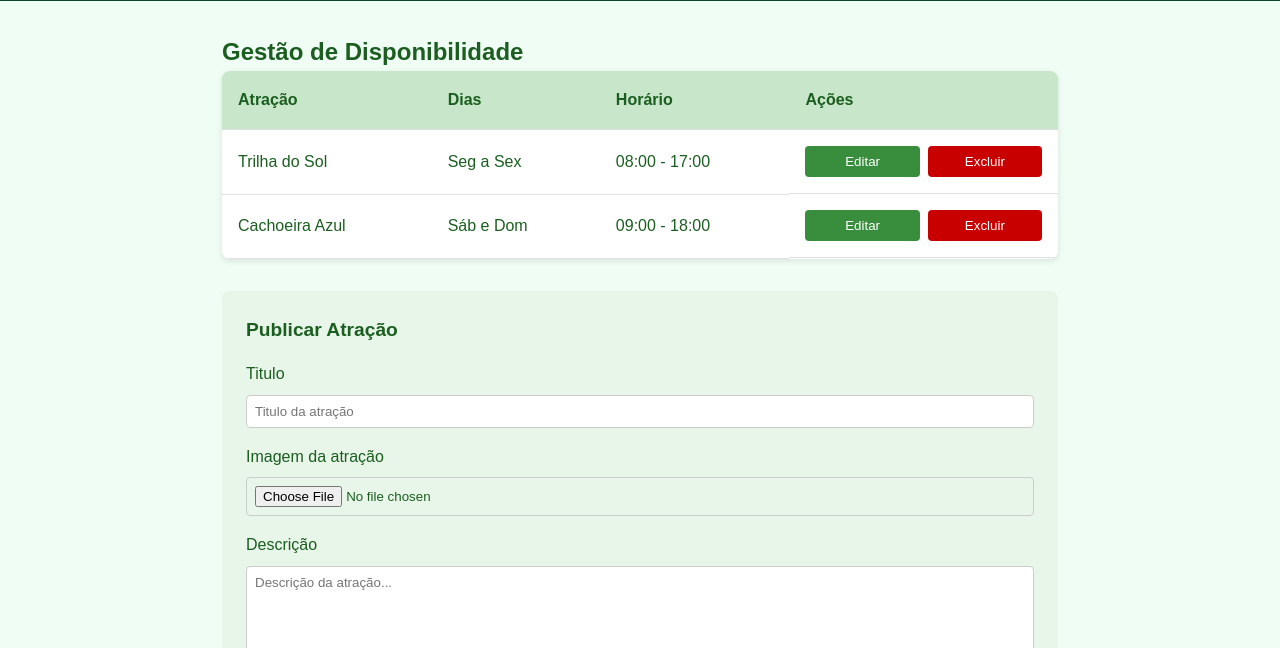
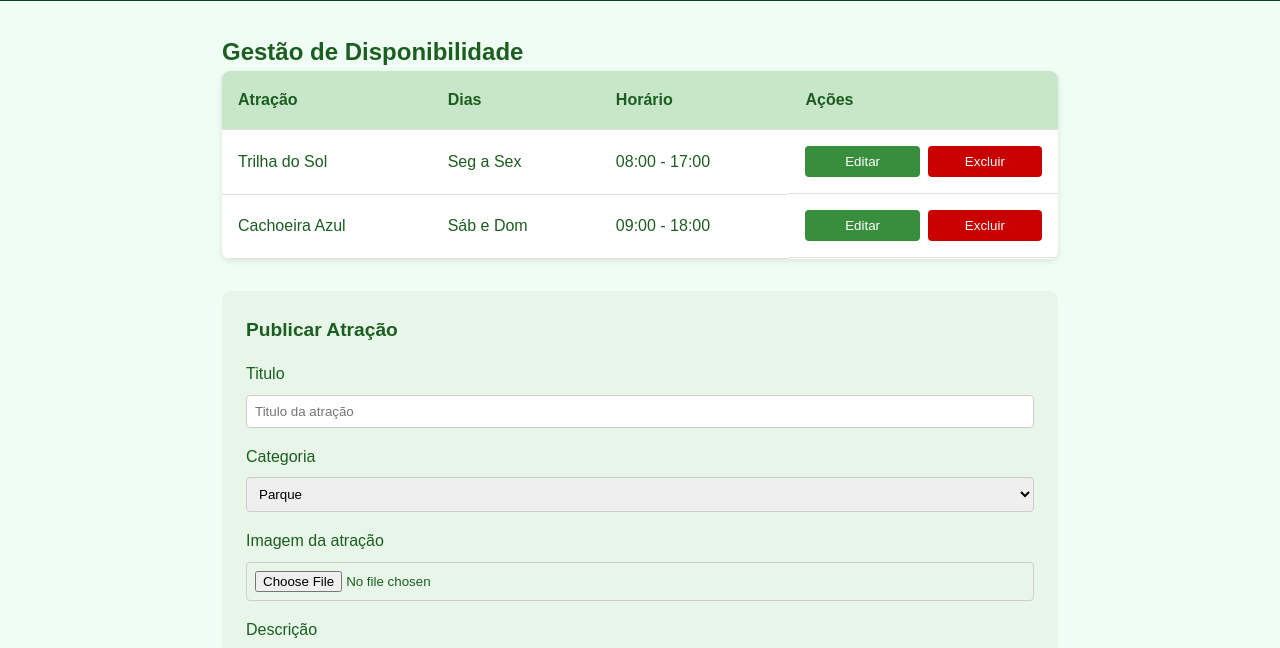
Before and after one commit to LuidiPiresHub/MVP-Front-End-Development, a plain HTML site: page admin.html in a window 1280 px wide. Shown: the part 77-725 px from the top of the page. Drawn offline with Linux system fonts and the light colour scheme.

Commit message:
feat: input de categoria

```diff
--- a/admin.html
+++ b/admin.html
@@ -55,6 +55,16 @@
           <input id="title" type="text" placeholder="Titulo da atração" class="input">
         </label>
 
+        <label for="category" class="label">
+          Categoria
+          <select id="category" class="input">
+            <option>Parque</option>
+            <option>Cachoeira</option>
+            <option>Trilha</option>
+            <option>Evento</option>
+          </select>
+        </label>
+
         <label for="image" class="label">
           Imagem da atração
           <input id="image" type="file" accept="image/*" placeholder="Imagem" class="input">
```
